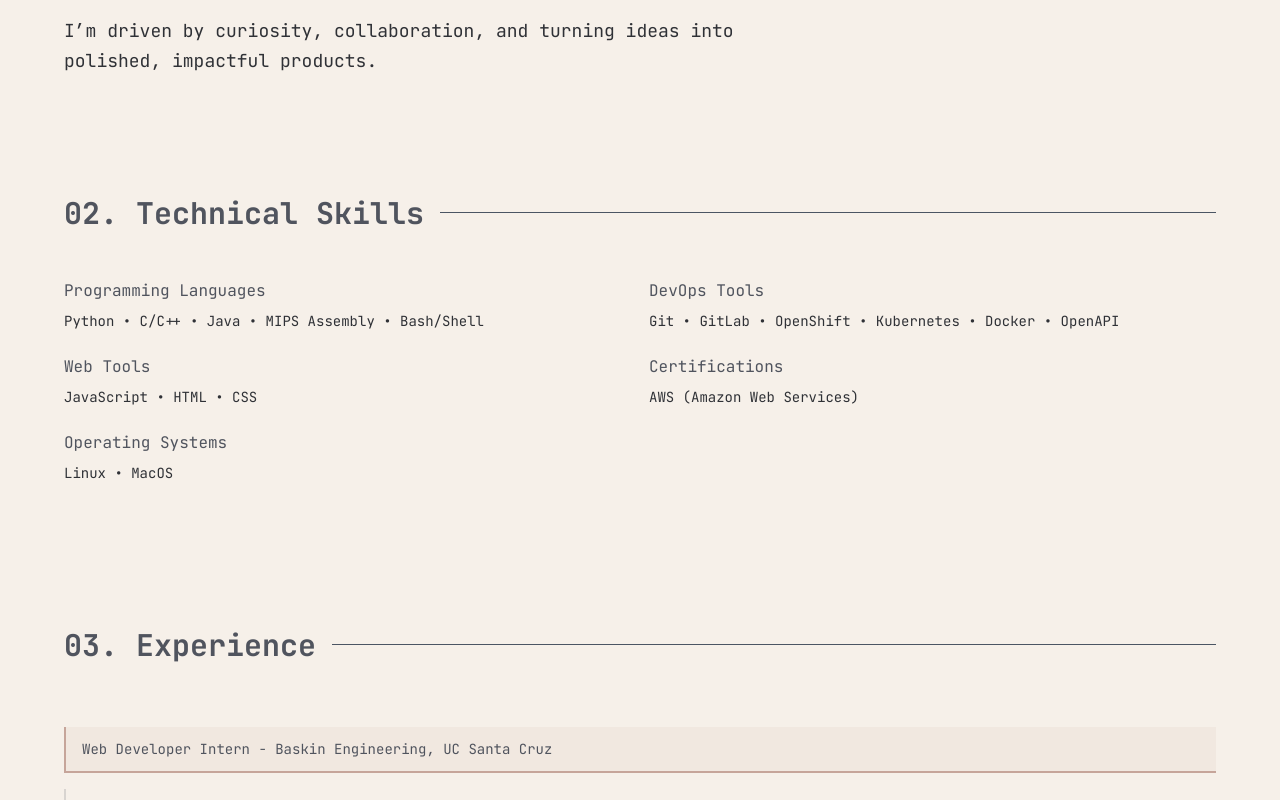
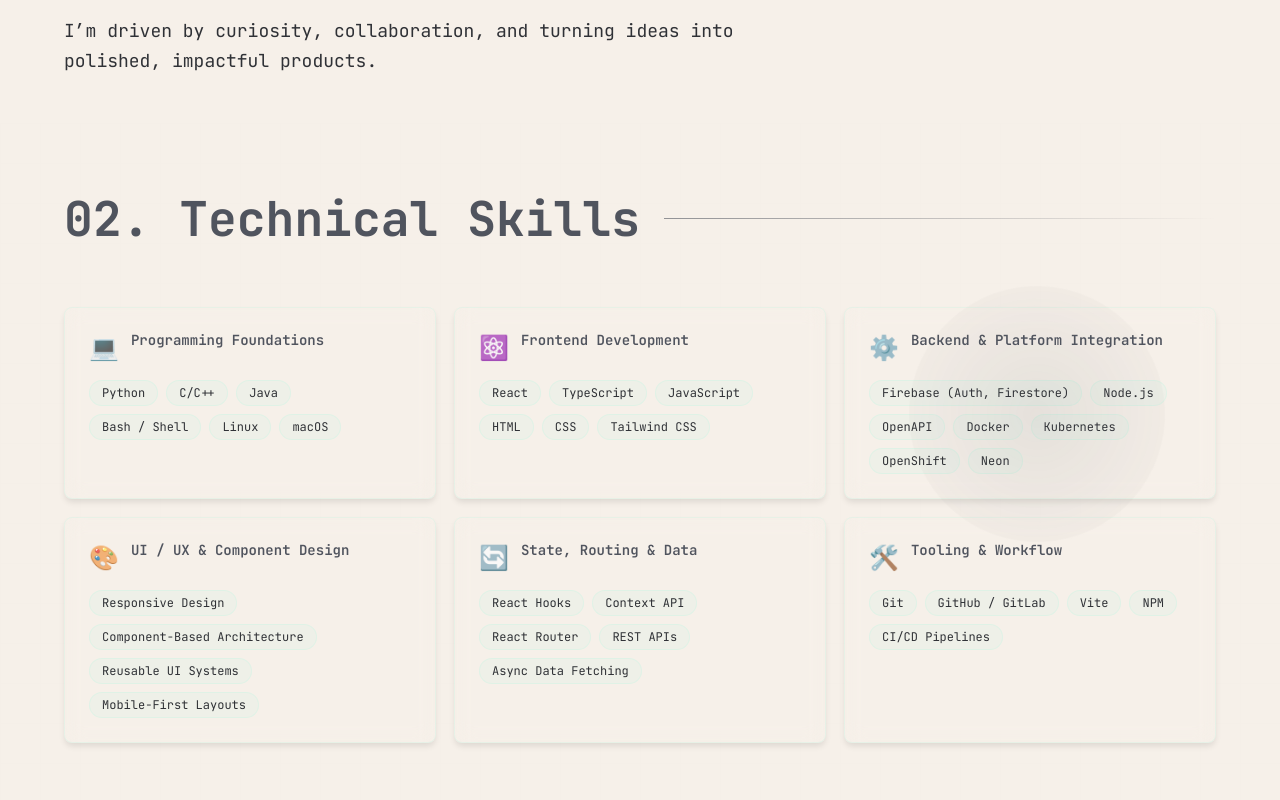
Before and after one commit to arelyyrosendes/ArelySite, a React (Vite) app: page / in a window 1280 px wide. Shown: the part 1280-2080 px from the top of the page. Built offline with nearby package versions, Linux system fonts and the light colour scheme.

Commit message:
technical page complete

```diff
--- a/src/sections/TechnicalSkills.tsx
+++ b/src/sections/TechnicalSkills.tsx
@@ -1,54 +1,245 @@
-import React, { forwardRef } from 'react';
+import React, { forwardRef, useState } from 'react';
 
-const TechnicalSkills = forwardRef<HTMLElement>((_, ref) => (
-  <section ref={ref} id="skills" className="section py-20 px-6">
-    <div className="container max-w-6xl mx-auto">
+const TechnicalSkills = forwardRef<HTMLElement>((_, ref) => {
+  const [hoveredCategory, setHoveredCategory] = useState<string | null>(null);
 
-      {/* Section Header */}
-      <div className="flex items-center mb-12">
-        <h2 className="text-3xl font-bold font-mono mr-4" style={{ color: 'var(--primary)' }}>
-          02. Technical Skills
-        </h2>
-        <div className="flex-1 h-px bg-gray-600"></div>
+  const skillCategories = [
+    {
+      id: 'foundations',
+      title: 'Programming Foundations',
+      skills: ['Python', 'C/C++', 'Java', 'Bash / Shell', 'Linux', 'macOS'],
+      color: '#50545e',
+      icon: '💻'
+    },
+    {
+      id: 'frontend',
+      title: 'Frontend Development',
+      skills: ['React', 'TypeScript', 'JavaScript', 'HTML', 'CSS', 'Tailwind CSS'],
+      color: '#50545e',
+      icon: '⚛️'
+    },
+        {
+      id: 'backend',
+      title: 'Backend & Platform Integration',
+      skills: ['Firebase (Auth, Firestore)',
+                'Node.js',
+                'OpenAPI',
+                'Docker',
+                'Kubernetes',
+                'OpenShift',
+                'Neon'],
+      color: '#50545e',
+      icon: '⚙️'
+    },
+    {
+      id: 'ui-ux',
+      title: 'UI / UX & Component Design',
+      skills: [
+        'Responsive Design',
+        'Component-Based Architecture',
+        'Reusable UI Systems',
+        'Mobile-First Layouts'
+      ],
+      color: '#50545e',
+      icon: '🎨'
+    },
+    {
+      id: 'state',
+      title: 'State, Routing & Data',
+      skills: ['React Hooks', 'Context API', 'React Router', 'REST APIs', 'Async Data Fetching'],
+      color: '#50545e',
+      icon: '🔄'
+    },
+    {
+      id: 'tooling',
+      title: 'Tooling & Workflow',
+      skills: ['Git', 'GitHub / GitLab', 'Vite', 'NPM', 'CI/CD Pipelines'],
+      color: '#50545e',
+      icon: '🛠️'
+    }
+  ];
+
+  return (
+    <section ref={ref} id="skills" className="section py-20 px-6 relative overflow-hidden">
+      {/* Animated background grid */}
+      <div className="absolute inset-0 opacity-5 pointer-events-none">
+        <div
+          className="absolute inset-0"
+          style={{
+            backgroundImage: `
+              linear-gradient(to right, var(--primary) 1px, transparent 1px),
+              linear-gradient(to bottom, var(--primary) 1px, transparent 1px)
+            `,
+            backgroundSize: '40px 40px',
+            animation: 'gridPulse 20s ease-in-out infinite'
+          }}
+        />
       </div>
 
-      {/* Skills Lists */}
-      <div className="grid md:grid-cols-2 gap-10 font-mono text-sm" style={{ color: 'var(--text)' }}>
-        {/* Column 1 */}
-        <div className="space-y-6">
-          <div>
-            <p className="text-base mb-2" style={{ color: 'var(--primary)' }}>Programming Languages</p>
-            <p>Python • C/C++ • Java • MIPS Assembly • Bash/Shell</p>
-          </div>
-
-          <div>
-            <p className="text-base mb-2" style={{ color: 'var(--primary)' }}>Web Tools</p>
-            <p>JavaScript • HTML • CSS</p>
-          </div>
-
-          <div>
-            <p className="text-base mb-2" style={{ color: 'var(--primary)' }}>Operating Systems</p>
-            <p>Linux • MacOS</p>
-          </div>
+      <div className="container max-w-6xl mx-auto relative z-10">
+        {/* Section Header with enhanced styling */}
+        <div className="flex items-center mb-16 group">
+          <h2
+            className="text-4xl md:text-5xl font-bold font-mono mr-6 transition-all duration-300"
+            style={{ color: 'var(--primary)' }}
+          >
+            <span className="inline-block transition-transform duration-300 group-hover:scale-105">
+              02.
+            </span>{' '}
+            <span className="inline-block">Technical Skills</span>
+          </h2>
+          <div
+            className="flex-1 h-px transition-all duration-500"
+            style={{
+              background: `linear-gradient(to right, var(--primary), transparent)`,
+              opacity: 0.6
+            }}
+          />
         </div>
 
-        {/* Column 2 */}
-        <div className="space-y-6">
-          <div>
-            <p className="text-base mb-2" style={{ color: 'var(--primary)' }}>DevOps Tools</p>
-            <p>Git • GitLab • OpenShift • Kubernetes • Docker • OpenAPI</p>
-          </div>
+        {/* Skills Grid with card-based layout */}
+        <div className="grid md:grid-cols-2 lg:grid-cols-3 gap-6">
+          {skillCategories.map((category, index) => (
+            <div
+              key={category.id}
+              className="group relative"
+              onMouseEnter={() => setHoveredCategory(category.id)}
+              onMouseLeave={() => setHoveredCategory(null)}
+              style={{
+                animation: `fadeInUp 0.6s ease-out ${index * 0.1}s backwards`
+              }}
+            >
+              {/* Card background with glow effect */}
+              <div
+                className="absolute inset-0 rounded-lg transition-all duration-500 opacity-0 group-hover:opacity-100 blur-xl"
+                style={{
+                  background: `radial-gradient(circle at 50% 50%, ${category.color}20, transparent 70%)`,
+                  transform: hoveredCategory === category.id ? 'scale(1.1)' : 'scale(0.9)'
+                }}
+              />
 
-          <div>
-            <p className="text-base mb-2" style={{ color: 'var(--primary)' }}>Certifications</p>
-            <p>AWS (Amazon Web Services)</p>
-          </div>
+              {/* Card content */}
+              <div
+                className="relative p-6 rounded-lg border transition-all duration-500 h-full"
+                style={{
+                  // backgroundColor: 'rgba(17, 34, 64, 0.4)',
+                  borderColor:
+                    hoveredCategory === category.id ? category.color : 'rgba(100, 255, 218, 0.1)',
+                  backdropFilter: 'blur(10px)',
+                  transform: hoveredCategory === category.id ? 'translateY(-4px)' : 'translateY(0)',
+                  boxShadow:
+                    hoveredCategory === category.id
+                      ? `0 20px 40px -10px ${category.color}30`
+                      : '0 4px 6px -1px rgba(0, 0, 0, 0.1)'
+                }}
+              >
+                {/* Icon and Title */}
+                <div className="flex items-start gap-3 mb-4">
+                  <span
+                    className="text-2xl transition-transform duration-300 group-hover:scale-110"
+                    style={{
+                      opacity: 0.8
+                    }}
+                  >
+                    {category.icon}
+                  </span>
+                  <h3
+                    className="font-mono text-sm font-semibold leading-tight flex-1"
+                    style={{
+                      color: hoveredCategory === category.id ? category.color : 'var(--primary)',
+                      transition: 'color 0.3s ease'
+                    }}
+                  >
+                    {category.title}
+                  </h3>
+                </div>
+
+                {/* Skills list */}
+                <div className="flex flex-wrap gap-2">
+                  {category.skills.map((skill, skillIndex) => (
+                    <span
+                      key={skillIndex}
+                      className="inline-block px-3 py-1 text-xs font-mono rounded-full transition-all duration-300"
+                      style={{
+                        backgroundColor:
+                          hoveredCategory === category.id
+                            ? `${category.color}15`
+                            : 'rgba(100, 255, 218, 0.05)',
+                        color: hoveredCategory === category.id ? category.color : 'var(--text)',
+                        border: `1px solid ${
+                          hoveredCategory === category.id ? category.color : 'rgba(100, 255, 218, 0.1)'
+                        }`,
+                        transform:
+                          hoveredCategory === category.id ? 'translateY(-2px)' : 'translateY(0)',
+                        animationDelay: `${skillIndex * 0.05}s`
+                      }}
+                    >
+                      {skill}
+                    </span>
+                  ))}
+                </div>
+
+                {/* Accent line at bottom */}
+                <div
+                  className="absolute bottom-0 left-0 h-1 rounded-b-lg transition-all duration-500"
+                  style={{
+                    backgroundColor: category.color,
+                    width: hoveredCategory === category.id ? '100%' : '0%'
+                  }}
+                />
+              </div>
+            </div>
+          ))}
+        </div>
+
+        {/* Decorative floating elements */}
+        <div className="absolute top-20 right-10 w-64 h-64 opacity-10 pointer-events-none">
+          <div
+            className="w-full h-full rounded-full"
+            style={{
+              background: 'radial-gradient(circle, var(--primary), transparent)',
+              animation: 'float 8s ease-in-out infinite'
+            }}
+          />
         </div>
       </div>
-    </div>
-  </section>
-));
+
+      <style>{`
+        @keyframes fadeInUp {
+          from {
+            opacity: 0;
+            transform: translateY(30px);
+          }
+          to {
+            opacity: 1;
+            transform: translateY(0);
+          }
+        }
+
+        @keyframes float {
+          0%, 100% {
+            transform: translate(0, 0) rotate(0deg);
+          }
+          33% {
+            transform: translate(20px, -20px) rotate(120deg);
+          }
+          66% {
+            transform: translate(-20px, 20px) rotate(240deg);
+          }
+        }
+
+        @keyframes gridPulse {
+          0%, 100% {
+            opacity: 0.05;
+          }
+          50% {
+            opacity: 0.1;
+          }
+        }
+      `}</style>
+    </section>
+  );
+});
 
 TechnicalSkills.displayName = 'TechnicalSkills';
-
 export default TechnicalSkills;
```
